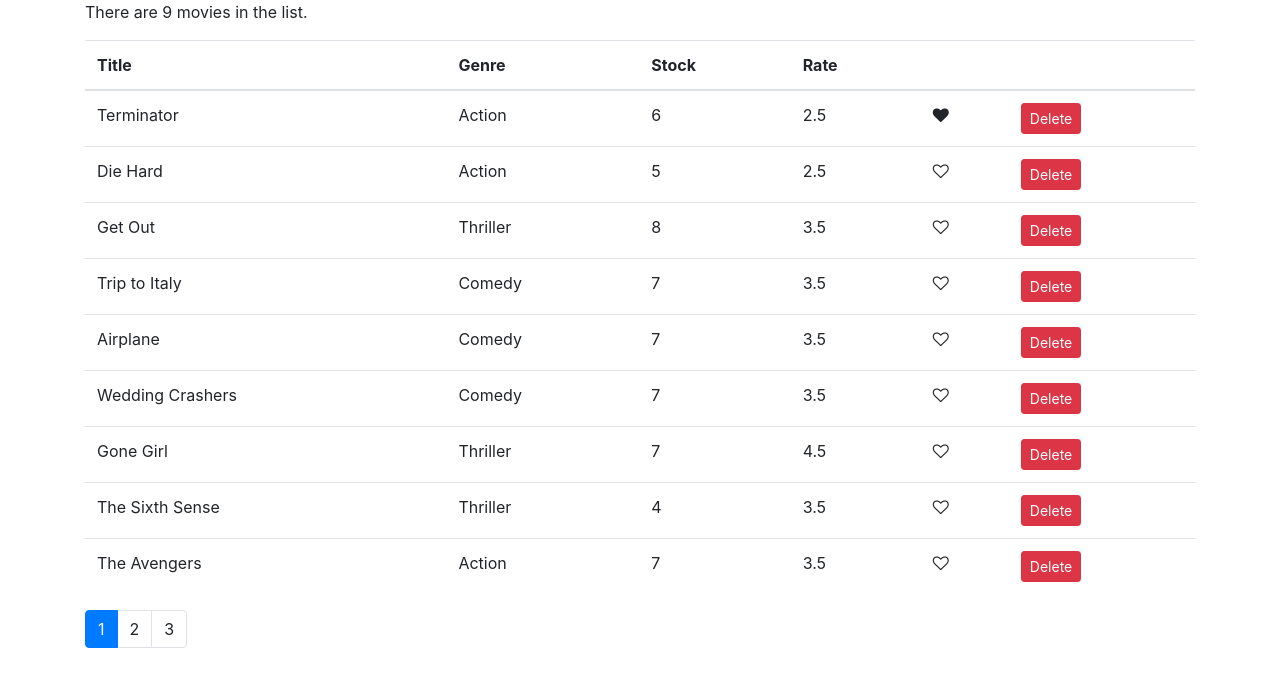
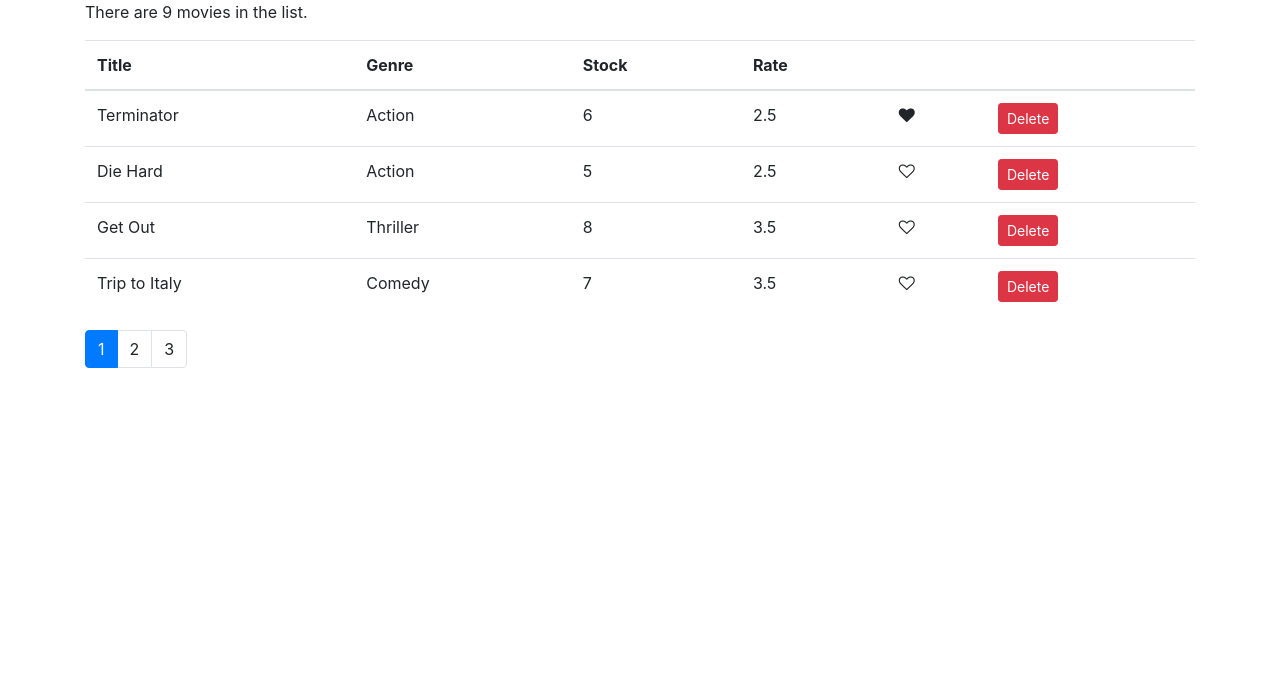
Before and after one commit to vivekgondaliya/REACT-vidly, a React (Create React App) app: page / in a window 1280 px wide. Shown: the top 686 px of the page. Built offline with nearby package versions, Linux system fonts and the light colour scheme.

Commit message:
Added utils folder to store all repeating functionalities. Used lodash - slice, take, value method to achieve client side pagination.

```diff
--- a/src/components/movies.jsx
+++ b/src/components/movies.jsx
@@ -2,6 +2,7 @@
 import { getMovies } from "../services/fakeMovieService";
 import MovieTable from "./movieTable";
 import Pagination from "./commons/pagination";
+import { paginate } from "../utils/paginate";
 
 class Movies extends Component {
   state = {
@@ -31,16 +32,19 @@
 
   render() {
     const { length: movieCount } = this.state.movies;
-    const { listSize, currentPage } = this.state;
+    const { listSize, currentPage, movies: allMovies } = this.state;
 
     //return movies.map(movie => <div>{movie.title}</div>);
     if (movieCount === 0) return <p>There are no movies in the database</p>;
+
+    //paginate util
+    const movies = paginate(allMovies, currentPage, listSize);
 
     return (
       <div>
         <p>There are {movieCount} movies in the list.</p>
         <MovieTable
-          movies={this.state.movies}
+          movies={movies}
           onDelete={this.handleDelete}
           onLike={this.handleLike}
         />
--- /dev/null
+++ b/src/utils/paginate.js
@@ -0,0 +1,10 @@
+import _ from "lodash";
+
+//pageinate data on the client side
+export function paginate(items, pageNumber, pageSize) {
+  const startIndex = (pageNumber - 1) * pageSize;
+  return _(items)
+    .slice(startIndex)
+    .take(pageSize)
+    .value();
+}
```
